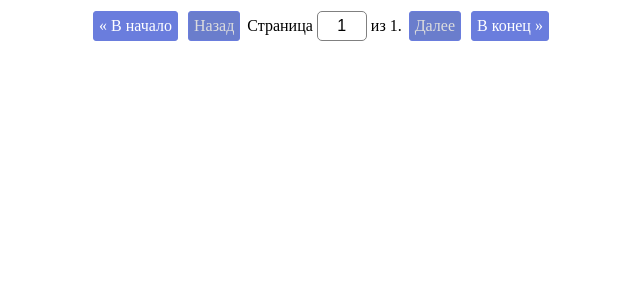
After one commit to AdilbekDzharasov/homework_60_adilbek_dzharasov, a Django app: template source/market_app/templates/partial/pagination.html in a window 1280 px wide. The commit adds this page. Shown: the top 300 px of the page, without its empty margins (319-959 px from the left). Run offline with Django 4.2, Linux system fonts and the light colour scheme; the template is opened without the code that fills it: most values are stand-ins (such as "Sample title", 1, 10 or a date in 2020).

Commit message:
Переписал CRUD в base.py на классовое представление ListView, добавил папку models, файлы managers.py, querysets.py в market_app, изменил импорты в остальных views, добавил static в source

```diff
--- a/source/market/settings.py
+++ b/source/market/settings.py
@@ -9,7 +9,7 @@ https://docs.djangoproject.com/en/4.1/topics/settings/
 For the full list of settings and their values, see
 https://docs.djangoproject.com/en/4.1/ref/settings/
 """
-
+import os
 from pathlib import Path
 
 # Build paths inside the project like this: BASE_DIR / 'subdir'.
@@ -118,6 +118,10 @@ USE_TZ = True
 
 STATIC_URL = 'static/'
 
+STATICFILES_DIRS = [
+   os.path.join(BASE_DIR, "static"),
+]
+
 # Default primary key field type
 # https://docs.djangoproject.com/en/4.1/ref/settings/#default-auto-field
 
--- a/source/market_app/admin.py
+++ b/source/market_app/admin.py
@@ -1,5 +1,5 @@
 from django.contrib import admin
-from market_app.models import Product
+from market_app.models.product import Product
 
 
 class ProductAdmin(admin.ModelAdmin):
--- a/source/market_app/forms.py
+++ b/source/market_app/forms.py
@@ -1,6 +1,6 @@
 from django import forms
 from django.forms import widgets
-from market_app.models import CategoriesChoices
+from market_app.models.product import CategoriesChoices
 
 
 class ProductForm(forms.Form):
@@ -10,3 +10,7 @@ class ProductForm(forms.Form):
     categories = forms.ChoiceField(required=True, choices=CategoriesChoices.choices, label='Categories')
     remainder = forms.IntegerField(min_value=0, required=True, label='Remainder')
     price = forms.DecimalField(max_digits=10, decimal_places=2, required=True, label='Price')
+
+
+class SearchForm(forms.Form):
+    search = forms.CharField(max_length=100, required=False, label="Search")
--- a/source/market_app/models.py
+++ b/source/market_app/models/product.py
@@ -1,6 +1,6 @@
 from django.db import models
 from django.db.models import TextChoices
-from django.core.validators import MaxValueValidator, MinValueValidator
+from market_app.managers import ProductManager
 
 
 class CategoriesChoices(TextChoices):
@@ -22,5 +22,7 @@ class Product(models.Model):
     created_at = models.DateTimeField(auto_now_add=True, verbose_name='Дата создания')
     changed_at = models.DateTimeField(auto_now=True, verbose_name='Дата изменения')
 
+    objects = ProductManager()
+
     def __str__(self):
         return f"{self.name} - {self.categories}"
--- /dev/null
+++ b/source/market_app/templates/partial/pagination.html
@@ -0,0 +1,29 @@
+{% load static %}
+<head>
+    <link rel="stylesheet" type="text/css" href="{% static '/pagination.css' %}">
+</head>
+<div class="container">
+    <div class="pagination">
+        <span class="step-links">
+            <a href="?{% if query %}{{ query }}&{% endif %}page=1">&laquo; В начало</a>
+            {% if page_obj.has_previous %}
+                <a href="?{% if query %}{{ query }}&{% endif %}page={{ page_obj.previous_page_number }}">Назад</a>
+            {% else %}
+                <span class="page-disabled">Назад</span>
+            {% endif %}
+            <form class="current-page" method="get">
+                <label for="page">
+                    {% if search %}<input type="hidden" name="search" value="{{ search }}">{% endif %}
+                    Страница <input type="text" name="page" id="page" value="{{ page_obj.number }}">
+                    из {{ page_obj.paginator.num_pages }}.
+                </label>
+            </form>
+            {% if page_obj.has_next %}
+                <a href="?{% if query %}{{ query }}&{% endif %}page={{ page_obj.next_page_number }}">Далее</a>
+            {% else %}
+                <span class="page-disabled">Далее</span>
+            {% endif %}
+            <a href="?{% if query %}{{ query }}&{% endif %}page={{ page_obj.paginator.num_pages }}">В конец &raquo;</a>
+        </span>
+    </div>
+</div>
--- a/source/market_app/urls.py
+++ b/source/market_app/urls.py
@@ -1,14 +1,16 @@
 from django.urls import path
 
-from market_app.views.base import products_view
+
 from market_app.views.products_add import product_view
 from market_app.views.products_add import add_view
 from market_app.views.products_delete import delete_view
 from market_app.views.products_update import update_view
 
+from market_app.views.base import HomeView
+
 
 urlpatterns = [
-    path('', products_view, name='home'),
+    path('', HomeView.as_view(), name='home'),
     path('products/<int:pk>', product_view, name='product_detail'),
     path('products/add/', add_view, name='product_add'),
     path('products/delete/<int:pk>', delete_view, name='product_delete'),
--- a/source/market_app/views/products_add.py
+++ b/source/market_app/views/products_add.py
@@ -1,5 +1,5 @@
 from django.shortcuts import render, redirect, get_object_or_404
-from market_app.models import Product, CategoriesChoices
+from market_app.models.product import Product, CategoriesChoices
 from market_app.forms import ProductForm
 
 
--- a/source/market_app/views/products_delete.py
+++ b/source/market_app/views/products_delete.py
@@ -1,5 +1,5 @@
 from django.shortcuts import render, redirect, get_object_or_404
-from market_app.models import Product
+from market_app.models.product import Product
 
 
 def delete_view(request, pk):
--- a/source/market_app/views/products_update.py
+++ b/source/market_app/views/products_update.py
@@ -1,5 +1,5 @@
 from django.shortcuts import render, redirect, get_object_or_404
-from market_app.models import Product
+from market_app.models.product import Product
 from market_app.forms import ProductForm
 
 
--- /dev/null
+++ b/source/static/pagination.css
@@ -0,0 +1,34 @@
+.pagination {
+    text-align: center;
+}
+.pagination a, .pagination .page-disabled {
+    display: inline-block;
+    border: solid 1px #6a7ddd;
+    border-radius: 3px;
+    padding: 5px;
+    margin: 3px;
+}
+.pagination a {
+    background: #6a7ddd;
+    color: white;
+    text-decoration: none;
+}
+.pagination a:hover {
+    background: #6a7dff;
+    text-decoration: underline;
+}
+.pagination .page-disabled {
+    background: #6a7dcc;
+    color: #dddddd
+}
+.pagination .current-page {
+    display: inline-block;
+}
+.pagination .current-page input {
+    width: 50px;
+    padding: 5px 7px;
+    font-size: inherit;
+    border-radius: 5px;
+    text-align: center;
+    border: solid 1px gray;
+}
```
Also changed, not shown: source/market_app/managers.py (added, +16 -0 lines), source/market_app/querysets.py (added, +8 -0 lines), source/market_app/templates/home.html (+19 -2 lines), source/market_app/templates/partial/simple_search.html (added, +8 -0 lines), source/market_app/views/base.py (+39 -9 lines), source/market_app/models/__init__.py (added).
